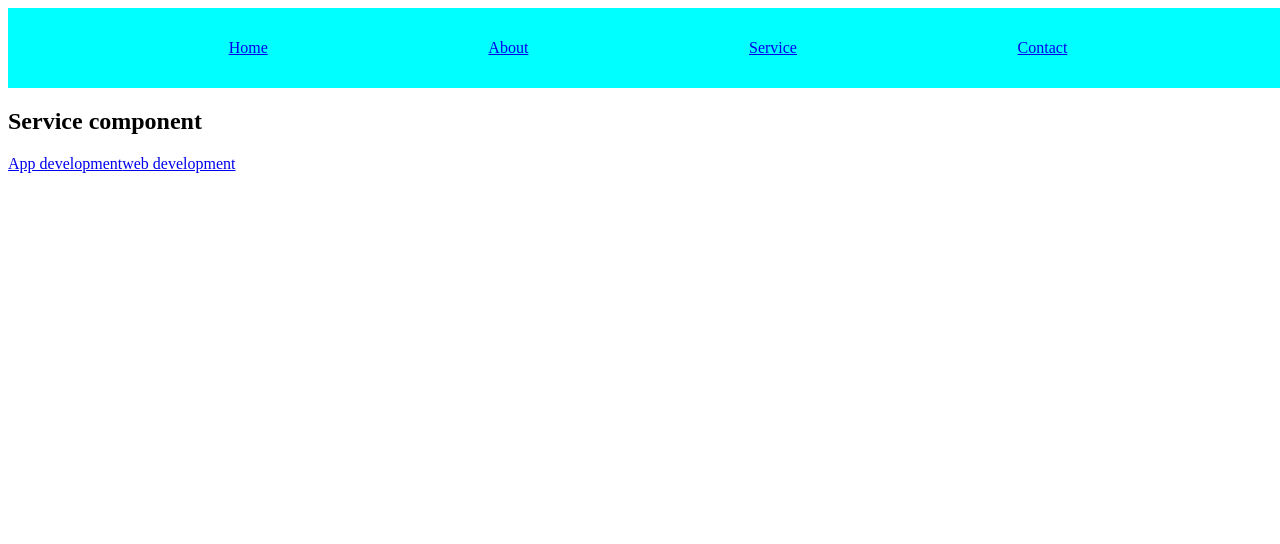
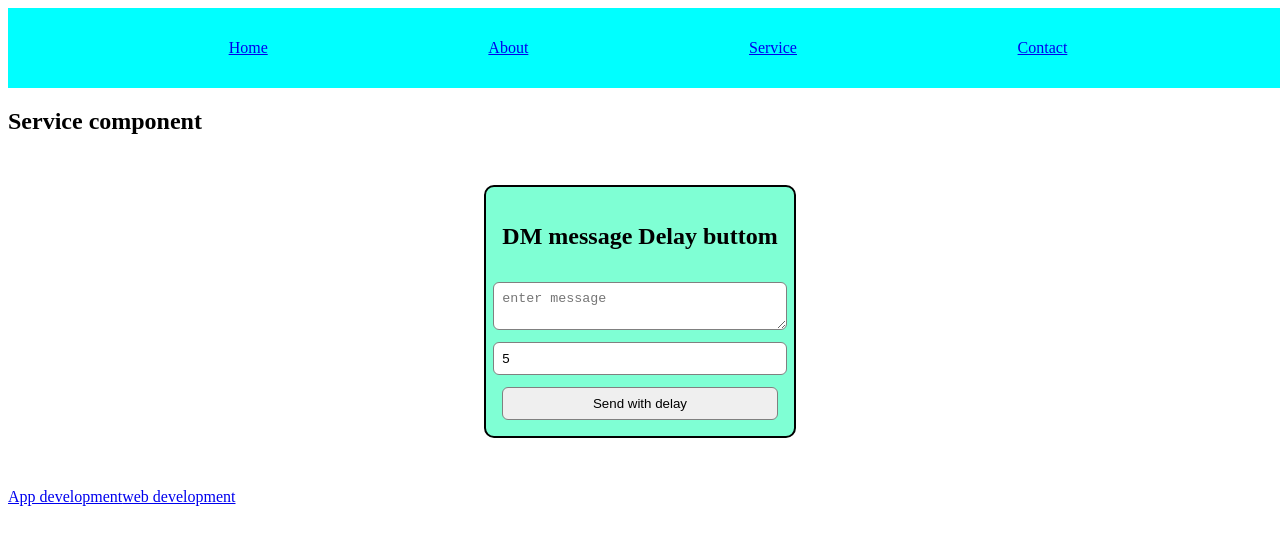
Before and after one commit to kamalrajms/ReactPro8, a React (Vite) app: page /Service in a window 1280 px wide. Shown: the top 544 px of the page. Built offline with nearby package versions, Linux system fonts and the light colour scheme.

Commit message:
chat app (mini application)

```diff
--- /dev/null
+++ b/src/ChatApp/Chat.jsx
@@ -0,0 +1,56 @@
+import React, { useState } from "react";
+
+export default function Chat() {
+  const [message, setMessage] = useState("");
+  const [dealy, setDelay] = useState(5);
+  const [isSending, setIsSeding] = useState(false);
+  const [timerId, setTimerID] = useState(null);
+  const [sentMessage, setSendMessage] = useState("");
+
+  const handleSend = () => {
+    setIsSeding(true);
+    const id = setTimeout(() => {
+      setSendMessage(message);
+      setMessage("");
+      setIsSeding(false);
+    }, dealy * 1000);
+
+    setTimerID(id);
+  };
+
+  const handleCancel = () => {
+    if (timerId) clearTimeout(timerId);
+    setIsSeding(false);
+  };
+  return (
+    <div className="chat">
+      <div className="chat-app">
+        <h2>DM message Delay buttom</h2>
+        <textarea
+          name=""
+          id=""
+          placeholder="enter message"
+          value={message}
+          onChange={(e) => setMessage(e.target.value)}
+        ></textarea>
+        <input
+          type="number"
+          value={dealy}
+          onChange={(e) => setDelay(e.target.value)}
+        />
+        {!isSending ? (
+          <button onClick={handleSend}>Send with delay</button>
+        ) : (
+          <button onClick={handleCancel}>Cancel sending</button>
+        )}
+
+        {sentMessage && (
+          <div>
+            <h2>received message</h2>
+            <h3>{sentMessage}</h3>
+          </div>
+        )}
+      </div>
+    </div>
+  );
+}
--- a/src/CustomHook/CustomAPIData.jsx
+++ b/src/CustomHook/CustomAPIData.jsx
@@ -22,6 +22,7 @@ export default function CustomAPIData() {
           >
             <h3>{user.name}</h3>
             <h3>{user.email}</h3>
+
           </div>
         ))}
       </div>
--- a/src/Routing/Contact.jsx
+++ b/src/Routing/Contact.jsx
@@ -5,6 +5,7 @@ export default function Contact() {
   return (
     <div>
       <h2>Contact Component</h2>
+
       <CustomAPIData />
     </div>
   );
--- a/src/Routing/Service.jsx
+++ b/src/Routing/Service.jsx
@@ -1,10 +1,12 @@
 import React from "react";
 import { Link, Outlet } from "react-router-dom";
+import Chat from "../ChatApp/Chat";
 
 export default function Service() {
   return (
     <div>
       <h2>Service component</h2>
+      <Chat />
       <div>
         <Link to={"Appdevelopment"}>App development</Link>
         <Link to={"webdevelopment"}>web development</Link>
--- a/src/index.css
+++ b/src/index.css
@@ -47,7 +47,7 @@
 
 /* router */
 
-.header{
+.header {
   width: 100vw;
   background-color: aqua;
   height: 10vh;
@@ -55,3 +55,35 @@
   justify-content: space-evenly;
   align-items: center;
 }
+
+/* chat app */
+
+.chat {
+  display: flex;
+  justify-content: center;
+  align-items: center;
+  margin: 50px 0;
+}
+.chat-app {
+  padding: 16px;
+  display: flex;
+  justify-content: center;
+  align-items: center;
+  flex-direction: column;
+  gap: 12px;
+  background-color: aquamarine;
+  border-radius: 10px;
+  border: 2px solid black;
+}
+
+.chat-app > textarea,
+.chat-app > input,
+.chat-app > button {
+  width: 100%;
+  padding: 8px;
+  border-radius: 6px;
+  border: 1px solid gray;
+}
+.chat-app > button {
+  cursor: pointer;
+}
```
Also changed, not shown: src/Text.txt.
